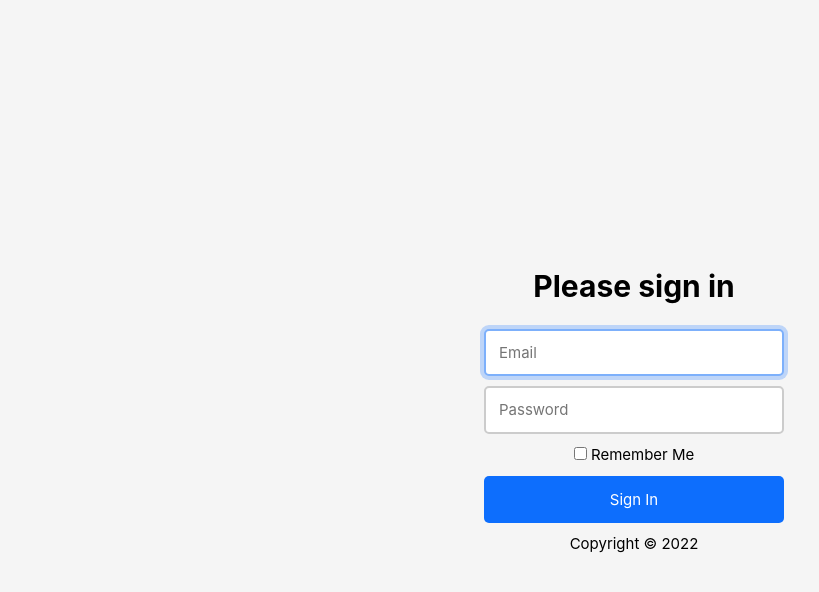
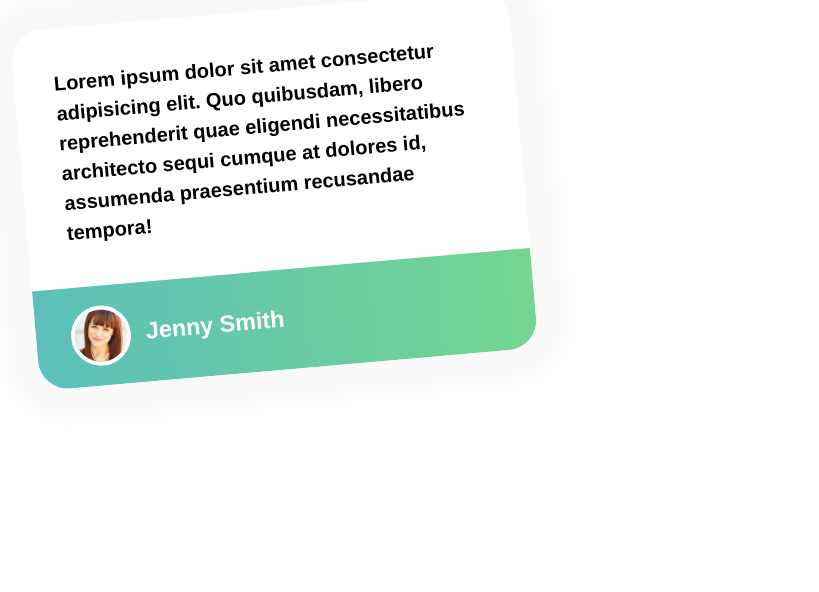
Before and after one commit to kasimkk23/social-media-website, a plain HTML site: page index.html in a window 1280 px wide. Shown: the whole page, without its empty margins (6-825 px from the left). Drawn offline with Linux system fonts and the light colour scheme.

Commit message:
CSS card

```diff
--- a/css/style.css
+++ b/css/style.css
@@ -13,55 +13,59 @@ html {
   font-size: 62.5%;
 }
 body {
-  align-items: center;
-  font-family: -apple-system, BlinkMacSystemFont, "Segoe UI", Roboto, Oxygen,
-    Ubuntu, Cantarell, "Open Sans", "Helvetica Neue", sans-serif;
+  font-family: "popins", Arial, Helvetica, sans-serif;
   font-size: 1.5rem;
   line-height: 1.5;
   padding: 1rem;
-  display: flex;
-  background: #f5f5f5;
-  height: 100vh;
-  justify-content: center;
 }
 
-input[type="text"],
-input[type="email"] {
-  border: 2px solid #ccc;
-  border-radius: 5px;
-  padding: 1.3rem;
-  transition: border-color 0.15s, box-shadow 0.15s;
-  width: 100%;
+.card {
+  max-width: 500px;
+  border-radius: 30px;
+  box-shadow: 0 0 20px 30px #f9f9f9;
+  font-size: 2rem;
+  font-weight: 600;
+  margin: 0 2rem;
+  transform: rotate(-5deg);
+  transition: transform 0.2s;
+  overflow: hidden;
 }
-input[type="text"]:focus,
-input[type="email"]:focus {
-  border-color: #7db0fb;
-  outline: 0;
-  box-shadow: 0 0 0 4px rgba(24, 117, 255, 0.25);
+.card:hover {
+  transform: rotate(0);
 }
-button {
-  background: #0d6efd;
+.card-content,
+.card-bottom {
+  padding: 2rem;
+}
+.card-bottom {
+  background: rgb(92, 191, 187);
+  background: linear-gradient(
+    90deg,
+    rgba(92, 191, 187, 1) 0%,
+    rgba(116, 214, 144, 1) 100%
+  );
   color: #fff;
-  padding: 0.5rem 0.7rem;
-  border-radius: 5px;
-  cursor: pointer;
-  display: block;
-  margin-bottom: 1rem;
-  width: 100%;
-  padding: 1.5rem;
-  border-radius: 5px;
+  display: flex;
+  font-weight: bold;
+  align-items: center;
+  transition: transform 0.3s;
 }
-button:hover {
-  background: #1c56ac;
+
+img {
+  width: 60px;
+  height: 60px;
+  border-radius: 50%;
+  border: 4px solid #fff;
+  margin: 0 1.5rem;
 }
-.form-group {
-  margin-bottom: 1rem;
+.card:hover img {
+  transform: scale(1.15);
 }
-.checkbox {
-  margin-bottom: 1rem;
+@media screen and (min-width: 768px) {
+  .card-content {
+    padding: 4rem;
+  }
+  .card footer {
+    padding: 2rem 4rem;
+  }
 }
-.form {
-  max-width: 300px;
-  text-align: center;
-  width: 100%;
-}
--- a/index.html
+++ b/index.html
@@ -19,27 +19,20 @@
     ></script>
   </head>
   <body>
-    <form class="form" action="https://formspree.io/f/xbjwolor" method="POST">
-      <h1>Please sign in</h1>
-      <div class="form-group">
-        <input
-          id="email"
-          name="email"
-          type="email"
-          placeholder="Email"
-          autofocus
-        />
+    <article class="card">
+      <div class="card-content">
+        <p>
+          Lorem ipsum dolor sit amet consectetur adipisicing elit. Quo
+          quibusdam, libero reprehenderit quae eligendi necessitatibus
+          architecto sequi cumque at dolores id, assumenda praesentium
+          recusandae tempora!
+        </p>
       </div>
-      <div class="form-group">
-        <input id="password" name="name" type="text" placeholder="Password" />
+      <div class="card-bottom">
+        <img src="/images/49.jpg" alt="" />
+        <h3>Jenny Smith</h3>
       </div>
-      <div class="checkbox">
-        <input type="checkbox" name="checkbox" id="checkbox" />
-        <label for="checkbox"> Remember Me</label>
-      </div>
-      <button type="submit">Sign In</button>
-      <p>Copyright © 2022</p>
-    </form>
+    </article>
   </body>
 </html>
 <!---  *, *::before, *::after { margin: 0; padding: 0; outline: 0; box-sizing:
```
Also changed, not shown: images/49.jpg (added).
